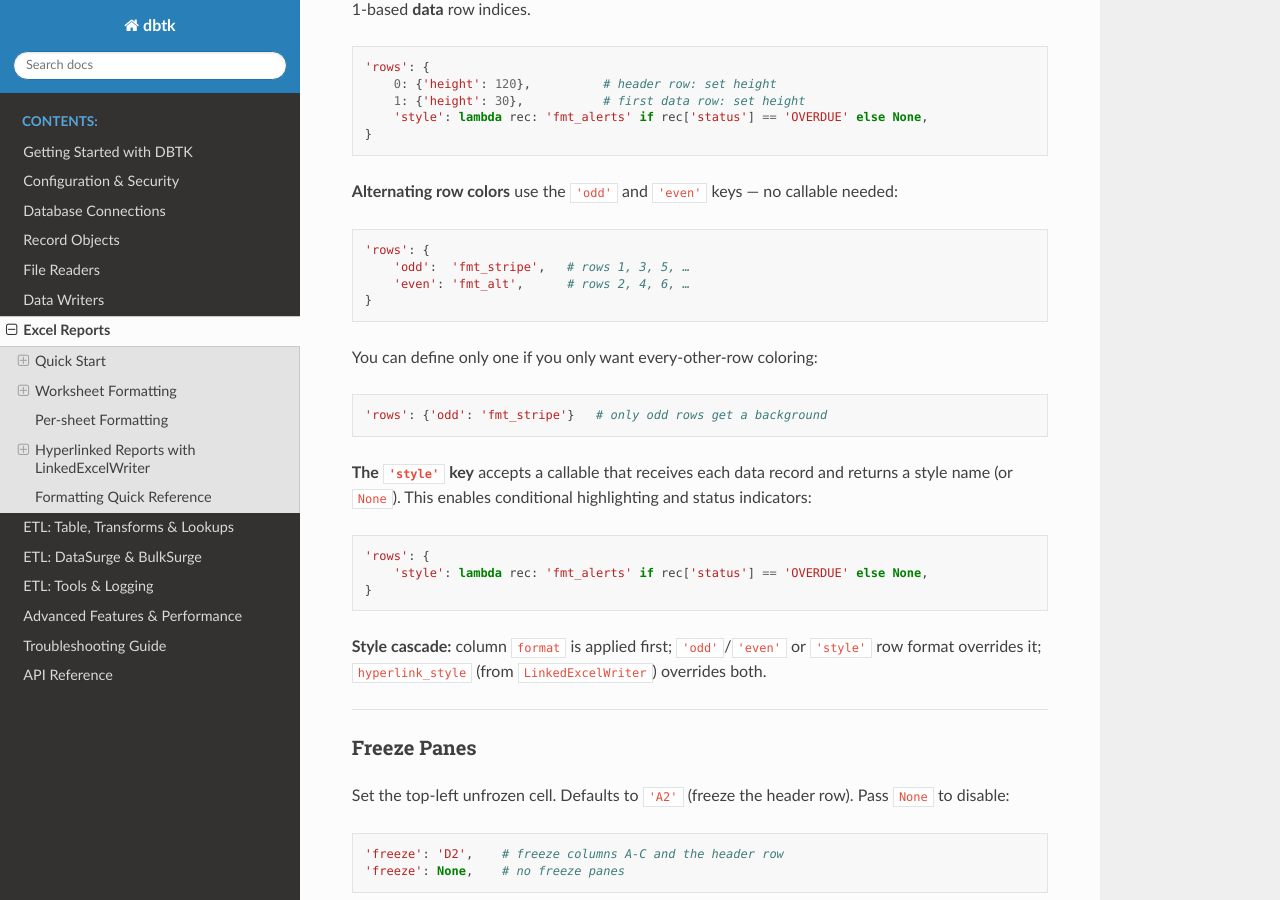
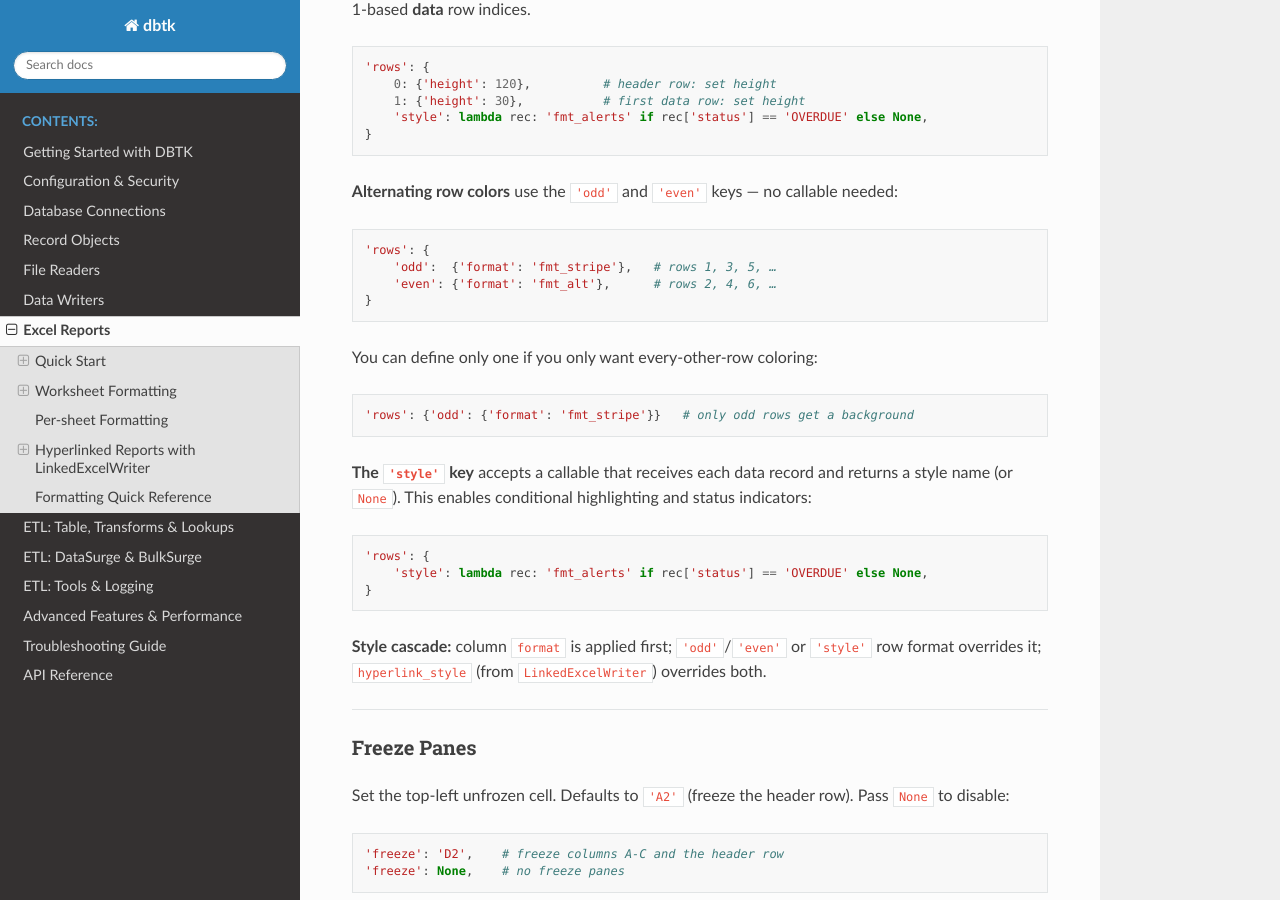
Before and after one commit to scottrbailey/dbtk, a Sphinx documentation site: the page built from docs/06b-excel.md, in a window 1280 px wide and 900 px high, scrolled down 3503 px. Built offline with Sphinx 7.4.7 and the Read the Docs theme 3.1.0, drawn with Linux system fonts in a browser that asks for light colours.

Commit message:
Use {'format': style_name} dict for odd/even row keys, consistent with columns
https://claude.ai/code/session_019D8X7HCm4ZHrvBEETb5xMm

````diff
--- a/docs/06b-excel.md
+++ b/docs/06b-excel.md
@@ -157,15 +157,15 @@ The following styles are registered on every workbook and can be used directly b
 
 ```python
 'rows': {
-    'odd':  'fmt_stripe',   # rows 1, 3, 5, …
-    'even': 'fmt_alt',      # rows 2, 4, 6, …
+    'odd':  {'format': 'fmt_stripe'},   # rows 1, 3, 5, …
+    'even': {'format': 'fmt_alt'},      # rows 2, 4, 6, …
 }
 ```
 
 You can define only one if you only want every-other-row coloring:
 
 ```python
-'rows': {'odd': 'fmt_stripe'}   # only odd rows get a background
+'rows': {'odd': {'format': 'fmt_stripe'}}   # only odd rows get a background
 ```
 
 **The `'style'` key** accepts a callable that receives each data record and returns a style name (or `None`). This enables conditional highlighting and status indicators:
````
Also changed, not shown: 1 other file.
